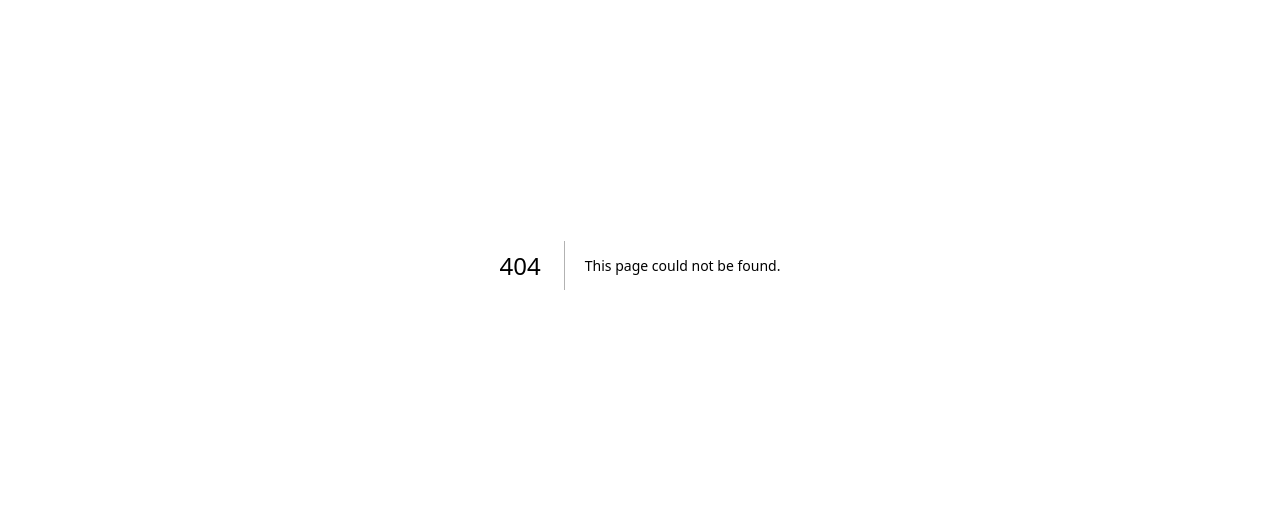
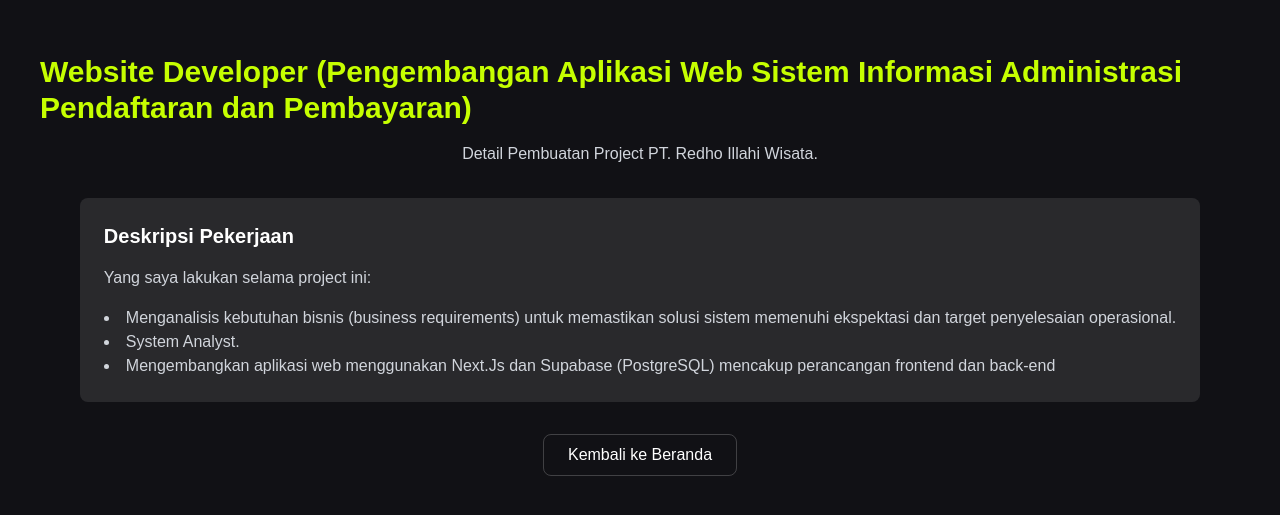
Before and after one commit to ImZard/profil, a Next.js app in the folder portofolio/: page /project/redhoTours in a window 1280 px wide. Before the commit this address had no page. Shown: the part 135-650 px from the top of the page. Built offline with nearby package versions, Linux system fonts and the light colour scheme.

Commit message:
adding project folder page

```diff
--- a/portofolio/src/pages/index.tsx
+++ b/portofolio/src/pages/index.tsx
@@ -228,12 +228,20 @@
               {/* Card Project 1 */}
               <div className="bg-white text-black p-6 rounded-2xl shadow-lg min-h-[320px] flex flex-col justify-between">
                 <div>
-                  <h3 className="font-bold text-lg mb-2">Lorem Ipsum</h3>
-                  <p className="text-xs text-gray-600">Lorem Ipsum</p>
+                  <h3 className="font-bold text-lg mb-2">
+                    PT. Redho Illahi Wisata
+                  </h3>
+                  <p className="text-xs text-gray-600">
+                    Website Developer (Pengembangan Aplikasi Web Sistem
+                    Informasi Administrasi Pendaftaran dan Pembayaran)
+                  </p>
                 </div>
-                <button className="mt-4 bg-[#C6FF00] text-[#141419] py-2 px-4 rounded-lg hover:bg-[#a8e600] transition-colors">
+                <Link
+                  href="/project/redhoTours"
+                  className="mt-4 bg-[#C6FF00] text-[#141419] py-2 px-4 rounded-lg hover:bg-[#a8e600] transition-colors inline-block text-center font-medium"
+                >
                   Detail
-                </button>
+                </Link>
               </div>
               {/* Card Project 2 */}
               <div className="bg-white text-black p-6 rounded-2xl shadow-lg min-h-[320px] flex flex-col justify-between">
--- /dev/null
+++ b/portofolio/src/pages/project/redhoTours.tsx
@@ -0,0 +1,42 @@
+import React from "react";
+import Link from "next/link";
+
+export default function RedhoTours() {
+  return (
+    <div className="min-h-screen bg-[#111115] text-white p-10 flex flex-col items-center justify-center">
+      <h1 className="text-3xl font-bold mb-4 text-[#C6FF00]">
+        Website Developer (Pengembangan Aplikasi Web Sistem Informasi
+        Administrasi Pendaftaran dan Pembayaran)
+      </h1>
+      <p className="text-gray-300 mb-8">
+        Detail Pembuatan Project PT. Redho Illahi Wisata.
+      </p>
+
+      {/* deskripsi pekerjaan */}
+      <div className="bg-white/10 p-6 rounded-lg mb-8">
+        <h2 className="text-xl font-bold mb-4">Deskripsi Pekerjaan</h2>
+        <p className="text-gray-300">Yang saya lakukan selama project ini:</p>
+        <ul className="list-disc list-inside text-gray-300 mt-4">
+          <li>
+            Menganalisis kebutuhan bisnis (business requirements) untuk
+            memastikan solusi sistem memenuhi ekspektasi dan target penyelesaian
+            operasional.
+          </li>
+          <li>System Analyst.</li>
+          <li>
+            Mengembangkan aplikasi web menggunakan Next.Js dan Supabase
+            (PostgreSQL) mencakup perancangan frontend dan back-end
+          </li>
+        </ul>
+      </div>
+
+      {/* Tombol kembali ke halaman utama */}
+      <Link
+        href="/"
+        className="px-6 py-2 border border-white/20 rounded-lg hover:bg-white/10 transition"
+      >
+        Kembali ke Beranda
+      </Link>
+    </div>
+  );
+}
```
